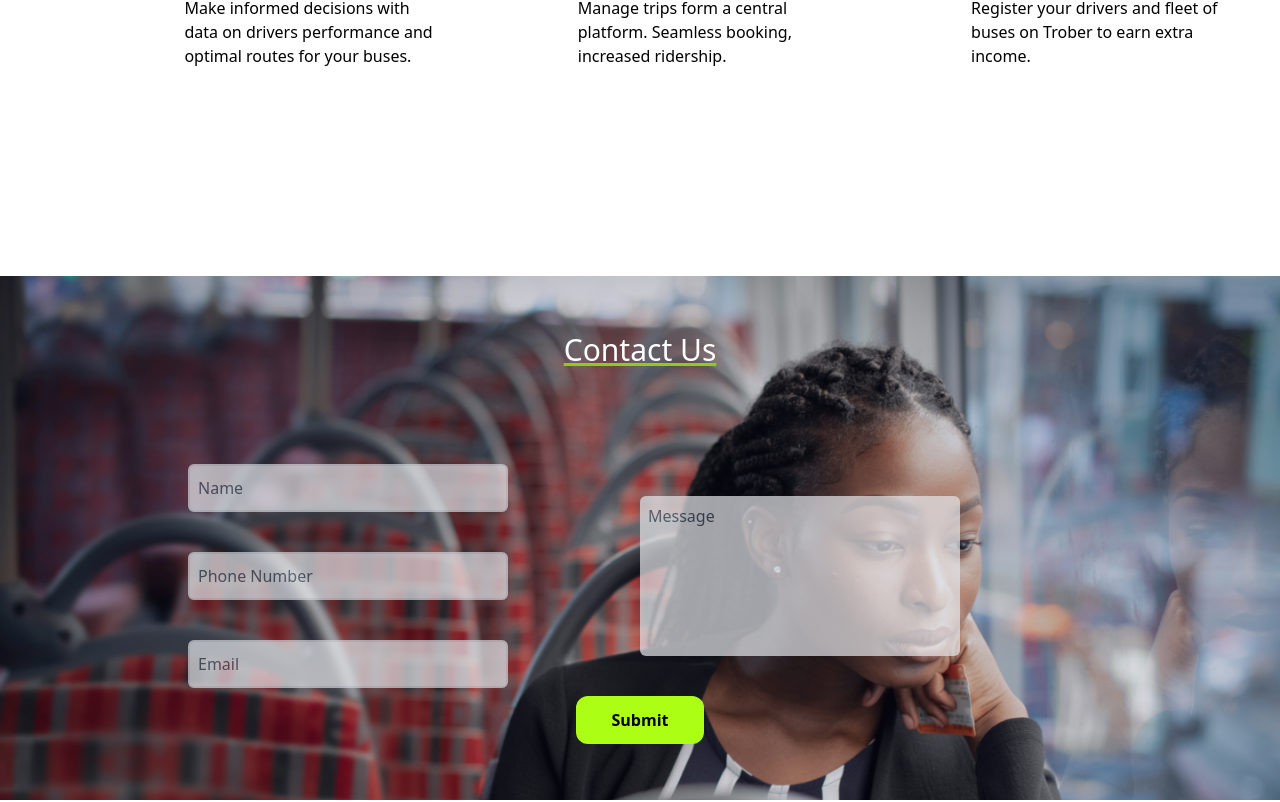
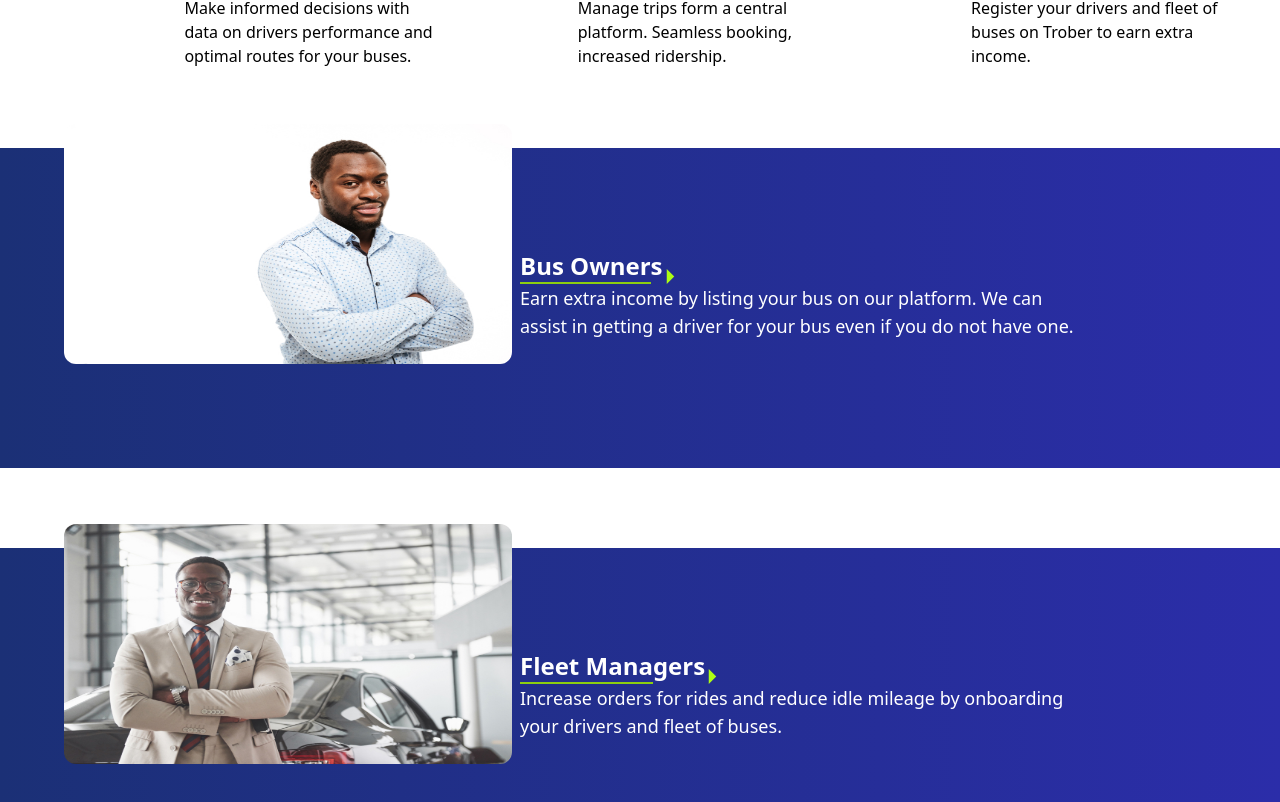
Before and after one commit to ImmArkorful/trober-web-app, a Next.js app: page /partners in a window 1280 px wide. Shown: the part 1280-2082 px from the top of the page. Built offline with nearby package versions, Linux system fonts and the light colour scheme.

Commit message:
chore: partners

```diff
--- /dev/null
+++ b/pages/Components/Common/partnersFlyer.tsx
@@ -0,0 +1,43 @@
+import React from 'react';
+import PartnerArrow from '../Svgs/PartnerArrow';
+
+interface PartnersFlyerProps {
+  image: string;
+  heading: string;
+  underLinedHeading: string;
+  text: string;
+}
+
+const PartnersFlyer = ({
+  image,
+  heading,
+  text,
+  underLinedHeading,
+}: PartnersFlyerProps) => {
+  return (
+    <div>
+      <div className="relative flex w-full md:h-80 bg-gradient-to-r from-gradientstart to-gradientend">
+        <img
+          src={image}
+          alt="partner"
+          className="absolute h-60 ml-5 md:ml-16 w-[90%] md:w-80 lg:w-112 -top-6 rounded-xl "
+        />
+        <div className="md:h-48 md:w-[45%] px-2 text-white  mt-[15rem] md:mt-0 lg:mt-0 md:ml-[25rem] lg:ml-[32rem] flex flex-col  md:justify-end ">
+          <h1 className="flex flex-row w-full text-2xl font-semibold md:text-left">
+            <span className="border-b-2 border-underlinecolor ">
+              {underLinedHeading}
+            </span>
+            <span>{heading}</span>
+            <span className="mt-auto">
+              <PartnerArrow />
+            </span>
+          </h1>
+
+          <p className="text-lg text-center md:text-left">{text}</p>
+        </div>
+      </div>
+    </div>
+  );
+};
+
+export default PartnersFlyer;
--- /dev/null
+++ b/pages/Components/Svgs/PartnerArrow.tsx
@@ -0,0 +1,19 @@
+import React from 'react';
+
+const PartnerArrow = () => {
+  return (
+    <div className="hidden md:block">
+      <svg
+        width="15"
+        height="15"
+        viewBox="0 0 15 30"
+        fill="none"
+        xmlns="http://www.w3.org/2000/svg"
+      >
+        <path d="M0 30L15 15L0 0L0 30Z" fill="#ACFE14" />
+      </svg>
+    </div>
+  );
+};
+
+export default PartnerArrow;
--- a/pages/partners/index.tsx
+++ b/pages/partners/index.tsx
@@ -1,5 +1,6 @@
 import type { NextPage } from 'next';
 import ContactUs from '../Components/Common/contactUs';
+import PartnersFlyer from '../Components/Common/partnersFlyer';
 import Footer from '../Components/footer';
 // import Header from '../Components/header';
 import TestHeader from '../Components/newTestHeader';
@@ -65,21 +66,26 @@ your business."
             </div>
           </div>
         </div>
-        {/* <div className="relative w-full bg-gray-400 h-80">
-          <img
-            src="/images/bus-owner.jpg"
-            alt=""
-            className="absolute h-56 ml-16 w-128 -top-6"
+        <div className="flex flex-col gap-20">
+          <PartnersFlyer
+            image="images/bus-owner.jpg"
+            underLinedHeading="Bus Owner"
+            heading="s"
+            text="Earn extra income by listing your bus on our platform. We can assist in getting a driver for your bus even if you do not have one. "
           />
-          <div className="h-48 bg-green-400 w-128 ml-[37rem] flex flex-col justify-end ">
-            <h1>Bus Owners</h1>
-            <p>
-              Earn extra income by listing your bus on our platform. We can
-              assist in getting a driver for your bus even if you do not have
-              one.
-            </p>
-          </div>
-        </div> */}
+          <PartnersFlyer
+            image="images/manager.jpg"
+            underLinedHeading="Fleet Mana"
+            heading="gers"
+            text="Increase orders for rides and reduce idle mileage by onboarding your drivers and fleet of buses. "
+          />
+          <PartnersFlyer
+            image="images/investors.jpg"
+            underLinedHeading="Investors"
+            heading=""
+            text="Invest in Trober and lets move the masses with shared rides to save the planet. Less cars on our roads means less pollution. "
+          />
+        </div>
       </div>
       <ContactUs />
       <Footer />
```
Also changed, not shown: public/images/investors.jpg (added), public/images/manager.jpg (added).
